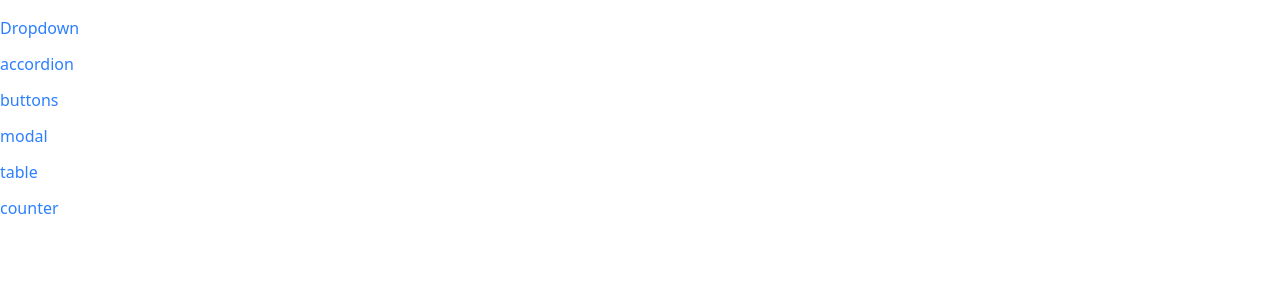
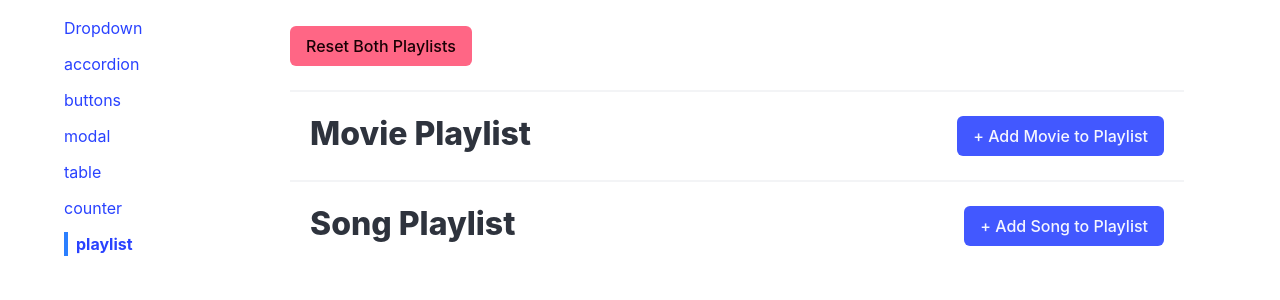
Before and after one commit to AfazPaul1/comps, a React (Vite) app: page /playlist in a window 1280 px wide. Shown: the top 300 px of the page. Built offline with nearby package versions, Linux system fonts and the light colour scheme.

Commit message:
set up boilerplate to practice redux toolkit

```diff
--- a/package.json
+++ b/package.json
@@ -12,14 +12,18 @@
   "dependencies": {
     "@emotion/react": "^11.14.0",
     "@emotion/styled": "^11.14.0",
+    "@faker-js/faker": "^9.7.0",
     "@mui/icons-material": "^6.4.2",
     "@mui/material": "^6.4.1",
+    "@reduxjs/toolkit": "^2.7.0",
     "@tailwindcss/vite": "^4.0.1",
+    "bulma": "^1.0.4",
     "classnames": "^2.5.1",
     "immer": "^10.1.1",
     "prop-types": "^15.8.1",
     "react": "^18.3.1",
     "react-dom": "^18.3.1",
+    "react-redux": "^9.2.0",
     "tailwindcss": "^4.0.1"
   },
   "devDependencies": {
--- a/src/App.jsx
+++ b/src/App.jsx
@@ -6,6 +6,7 @@
 import ModalPage from "./pages/ModalPage";
 import TablePage from "./pages/TablePage";
 import CounterPage from "./pages/CounterPage";
+import PlaylistPage from './pages/PlaylistPage'
 function App() {
 
     return <div className="container mx-auto grid grid-cols-6 gap-4 mt-4">
@@ -29,6 +30,9 @@
             <Route path='/counter'>
                 <CounterPage initialCount={10}></CounterPage>
             </Route>
+            <Route path="/playlist">
+                <PlaylistPage></PlaylistPage>
+            </Route>
         </div>
     </div>
 }
--- /dev/null
+++ b/src/components/MoviePlaylist.jsx
@@ -0,0 +1,51 @@
+import { createRandomMovie } from "../data";
+
+
+function MoviePlaylist() {
+
+  // To Do:
+  // Get list of movies
+  const moviePlaylist = [];
+
+  const handleMovieAdd = (movie) => {
+    // To Do:
+    // Add movie to list of movies
+  };
+  const handleMovieRemove = (movie) => {
+    // To Do:
+    // Remove movie from list of movies
+  };
+
+  const renderedMovies = moviePlaylist.map((movie) => {
+    return (
+      <li key={movie}>
+        {movie}
+        <button
+          onClick={() => handleMovieRemove(movie)}
+          className="button is-danger"
+        >
+          X
+        </button>
+      </li>
+    );
+  });
+
+  return (
+    <div className="content">
+      <div className="table-header">
+        <h3 className="subtitle is-3">Movie Playlist</h3>
+        <div className="buttons">
+          <button
+            onClick={() => handleMovieAdd(createRandomMovie())}
+            className="button is-link"
+          >
+            + Add Movie to Playlist
+          </button>
+        </div>
+      </div>
+      <ul>{renderedMovies}</ul>
+    </div>
+  );
+}
+
+export default MoviePlaylist;
--- a/src/components/Sidebar.jsx
+++ b/src/components/Sidebar.jsx
@@ -8,7 +8,8 @@
         {label: 'buttons', path:'/buttons'},
         {label: 'modal', path:'/modal'},
         {label: 'table', path:'/table'},
-        {label: 'counter', path:'/counter'}
+        {label: 'counter', path:'/counter'},
+        {label: "playlist", path: "/playlist"}
     ]
 
     const renderedLinks = links.map((link) => {
--- /dev/null
+++ b/src/components/SongPlaylist.jsx
@@ -0,0 +1,53 @@
+import { createRandomSong } from "../data";
+
+
+function SongPlaylist() {
+
+  // To Do:
+  // Get list of songs
+  const songPlaylist = []
+
+  const handleSongAdd = (song) => {
+    // To Do:
+    // Add song to list of songs
+
+  };
+  const handleSongRemove = (song) => {
+    // To Do:
+    // Remove song from list of songs
+
+  };
+
+  const renderedSongs = songPlaylist.map((song) => {
+    return (
+      <li key={song}>
+        {song}
+        <button
+          onClick={() => handleSongRemove(song)}
+          className="button is-danger"
+        >
+          X
+        </button>
+      </li>
+    );
+  });
+
+  return (
+    <div className="content">
+      <div className="table-header">
+        <h3 className="subtitle is-3">Song Playlist</h3>
+        <div className="buttons">
+          <button
+            onClick={() => handleSongAdd(createRandomSong())}
+            className="button is-link"
+          >
+            + Add Song to Playlist
+          </button>
+        </div>
+      </div>
+      <ul>{renderedSongs}</ul>
+    </div>
+  );
+}
+
+export default SongPlaylist;
--- /dev/null
+++ b/src/data/index.js
@@ -0,0 +1,13 @@
+import { faker } from "@faker-js/faker/locale/en";
+
+// This file has nothing to do with Redux
+// It exports functions that create random
+// movies and song
+
+export const createRandomMovie = () => {
+  return `${faker.word.adjective()} ${faker.word.noun()}`;
+};
+
+export const createRandomSong = () => {
+  return faker.music.songName();
+};
--- a/src/main.css
+++ b/src/main.css
@@ -3,3 +3,38 @@
 button > svg {
     margin-right: 5 px;
 }
+
+ul {
+    list-style-type: none !important;
+    margin: 0 !important;
+  }
+
+  .content ul li:first-of-type {
+    border-top: 1px solid #ddd;
+  }
+
+  .content ul li {
+    border-bottom: 1px solid #ddd;
+    padding: 4px;
+    margin: 0 !important;
+    display: flex;
+    flex-direction: row;
+    justify-content: space-between;
+    align-items: center;
+    text-transform: capitalize;
+  }
+
+  h3 {
+    margin: 0 !important;
+  }
+
+  .table-header {
+    display: flex;
+    justify-content: space-between;
+    flex-wrap: wrap;
+    margin: 20px;
+  }
+
+  .container > button {
+    margin-top: 10px;
+  }
--- a/src/main.jsx
+++ b/src/main.jsx
@@ -1,3 +1,4 @@
+import "bulma/css/bulma.css";
 import React from "react";
 import ReactDOM from 'react-dom/client'
 import App from "./App";
--- /dev/null
+++ b/src/pages/PlaylistPage.jsx
@@ -0,0 +1,19 @@
+import MoviePlaylist from "../components/MoviePlaylist";
+import SongPlaylist from "../components/SongPlaylist";
+import "../store"
+import "../main.css";
+function PlaylistPage () {
+    return (
+        <div className="container is-fluid">
+          <button  className="button is-danger">
+            Reset Both Playlists
+          </button>
+          <hr />
+          <MoviePlaylist />
+          <hr />
+          <SongPlaylist />
+        </div>
+      );
+}
+
+export default PlaylistPage
```
Also changed, not shown: 1 other file (tests, documents, lock files or other folders).
